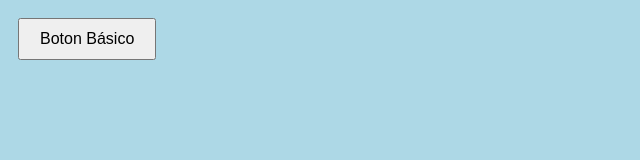
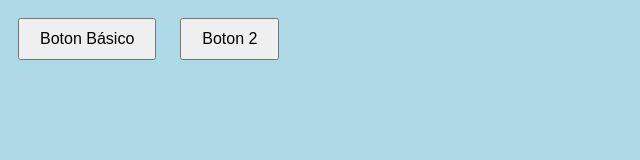
Before and after one commit to Javiliyo-Martinez/Orgullo-Rojiblanco, a plain HTML site: page interactiva.html in a window 1280 px wide. Shown: the whole page, without its empty margins (0-640 px from the left). Drawn offline with Linux system fonts and the light colour scheme.

Commit message:
Update interactiva.html

```diff
--- a/interactiva.html
+++ b/interactiva.html
@@ -5,6 +5,8 @@
   </head>
   <body>
     <button>Boton Básico</button>
+    <button id="botoninofensivo">Boton 2</button>
+
     <script>
       alert ("HOLA MUNDO");
     </script>
```
